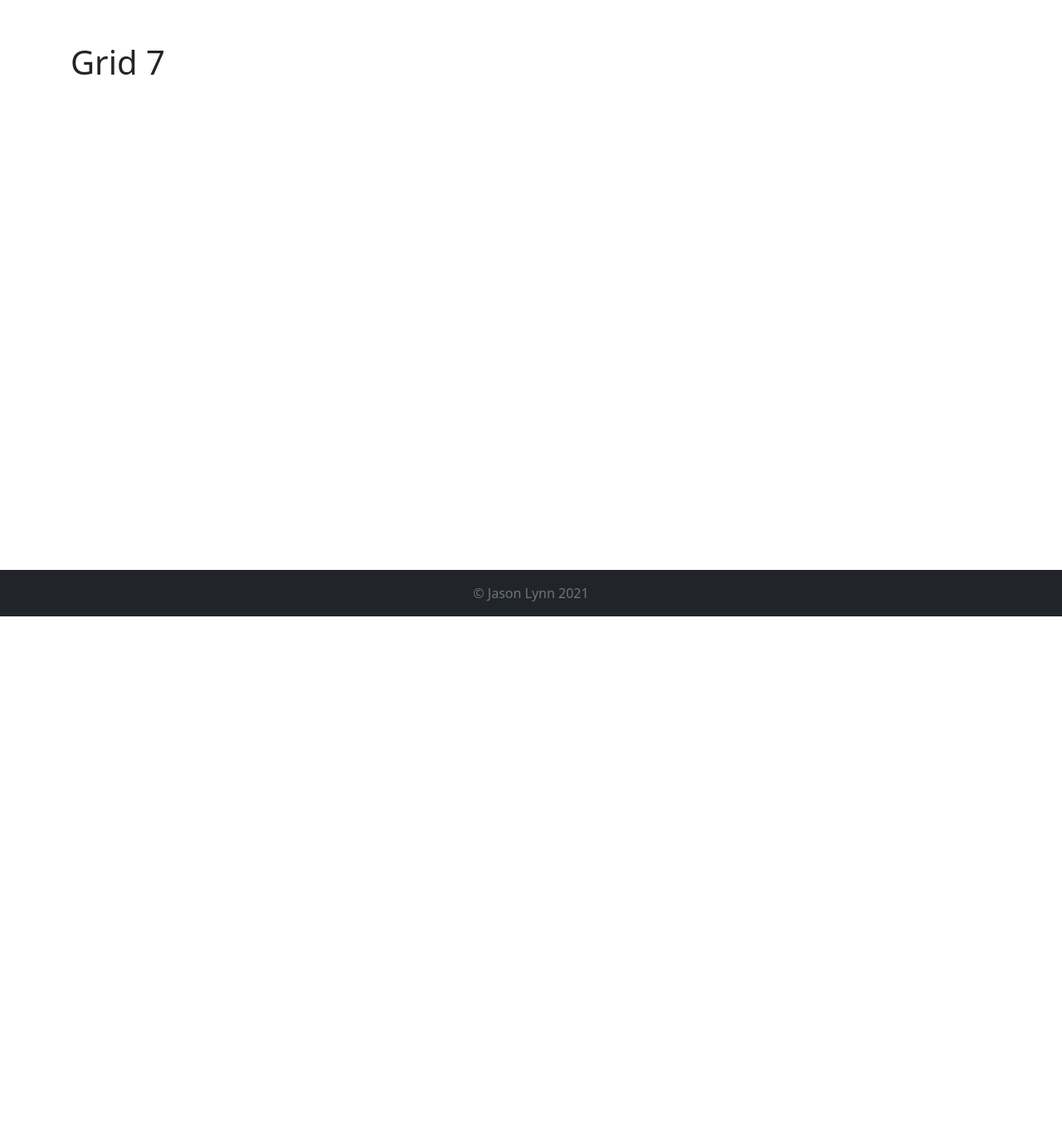
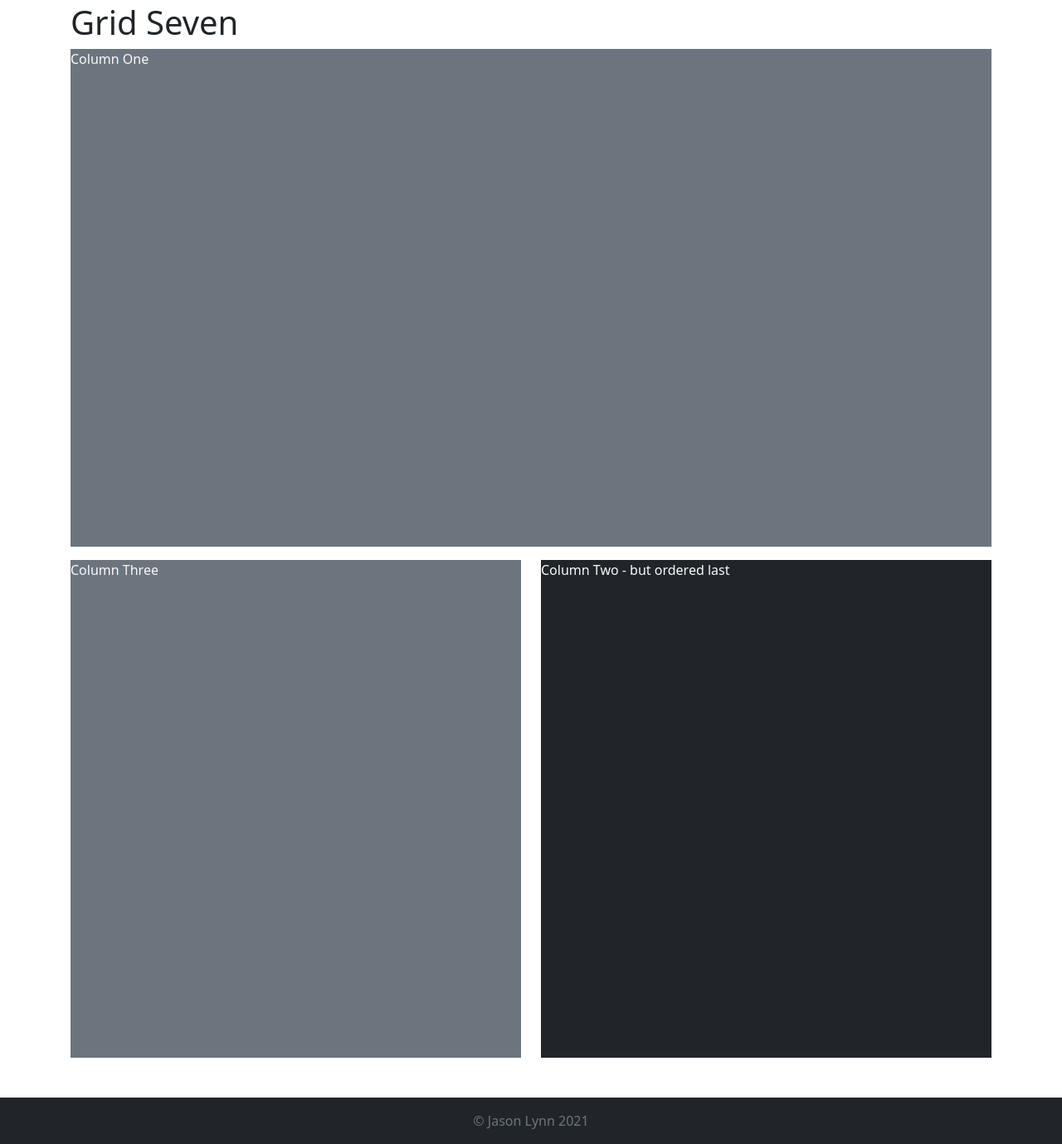
Before and after one commit to jasarole/BSGridSamples, a plain HTML site: page Grid7.html in a window 1280 px wide. Shown: the part 57-1436 px from the top of the page at 83% size. Before the commit the page ends 800 px from the top, so only its background shows below. Drawn offline with nearby package versions, Linux system fonts and the light colour scheme.

Commit message:
added grid7 page

```diff
--- a/Grid7.html
+++ b/Grid7.html
@@ -62,9 +62,27 @@
     </nav>
 
     <main class="flex-shrink-0">
-        <div class="container">
-            <h1 class="mt-5">Grid 7</h1>
-        </div>
+        <div class="container mb-5">
+            <h1 class="">Grid Seven</h1>
+            <div class="row row-cols-1 gy-2">
+                <div class="col">
+                    <div class="bg-secondary text-light minHeight">
+                        Column One
+                    </div>
+                </div>
+            </div>
+            <div class="row row-cols-1 gy-2 mt-2">
+                <div class="col col-md-6 order-last">
+                    <div class="bg-dark text-light minHeight">
+                        Column Two - but ordered last
+                    </div>
+                </div>
+                <div class="col col-md-6">
+                    <div class="bg-secondary text-light minHeight">
+                        Column Three
+                    </div>
+                </div>
+            </div>
     </main>
     <footer class="footer mt-auto py-3 bg-dark sticky-footer">
         <div class="container-fluid text-center">
--- a/css/style.css
+++ b/css/style.css
@@ -1,4 +1,9 @@
 main>.container {
+    padding: 60px 15px 0;
+    margin-bottom: 5rem;
+}
+
+main>.container-fluid {
     padding: 60px 15px 0;
     margin-bottom: 5rem;
 }
```
